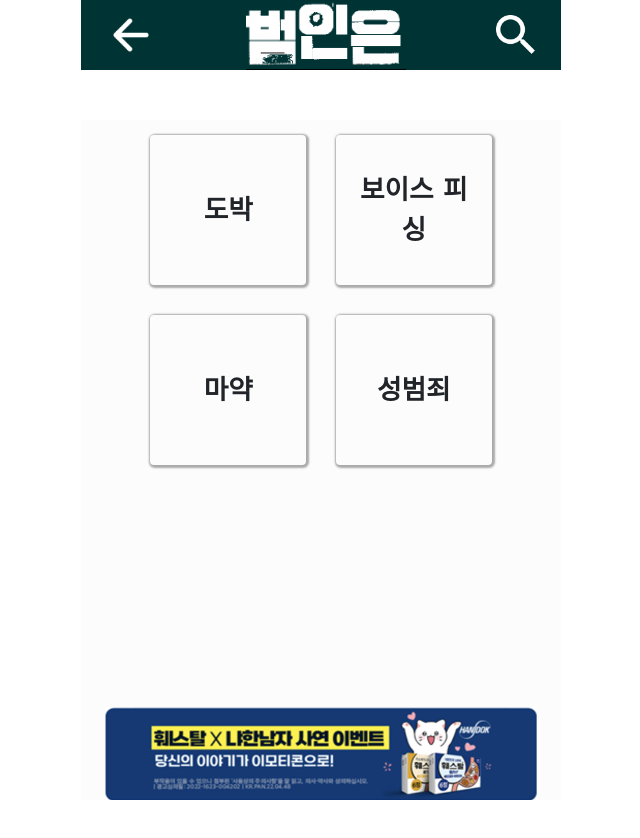
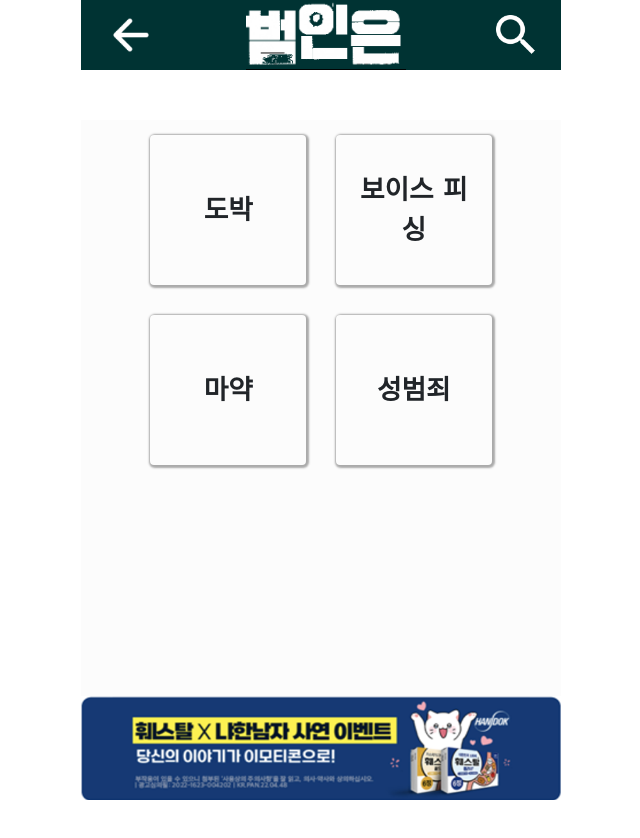
Before and after one commit to l0u0h0/Bum-In-Eun, a React (Create React App) app in the folder frontend/: page /crime in a window 1280 px wide. Shown: the top 838 px of the page, without its empty margins (319-959 px from the left). Built offline with nearby package versions, Linux system fonts and the light colour scheme.

Commit message:
banner_update

```diff
--- a/frontend/src/components/statistic/StatisticmainComponent.jsx
+++ b/frontend/src/components/statistic/StatisticmainComponent.jsx
@@ -5,8 +5,8 @@ import { Link } from "react-router-dom";
 import Banner from "../common/BannerComponent";
 import Header from "../common/HeaderComponent";
 
-// Detail Area
-export default function Dictionarydetail() {
+// Main Area
+export default function Statisticmain() {
   const [data, setData] = useState([]);
   useEffect(() => {
     // example data
@@ -43,7 +43,7 @@ export default function Dictionarydetail() {
     <div className="App-staticmain">
       <Header />
       <Card body className="staticmain-body">
-        <h2 className="staticmain-title">통계</h2>
+        <h2 className="main-title">통계</h2>
         <hr className="title-body-between" />
         <div className="static-body">
           <table className="static-table">
--- a/frontend/src/css/Banner.scss
+++ b/frontend/src/css/Banner.scss
@@ -7,9 +7,11 @@
   background-color: #fcfcfc;
   .banner-img {
     position: relative;
-    margin-left: 5%;
-    margin-right: 5%;
-    width: 90%;
+    // margin-left: 5%;
+    // margin-right: 5%;
+    max-width: 480px;
+    min-width: 320px;
+    height: 100%;
     background-image: url("../image/img_5.png");
   }
 }
```
